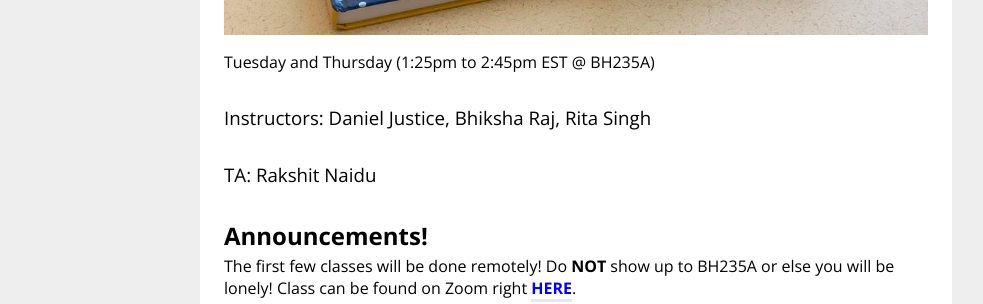
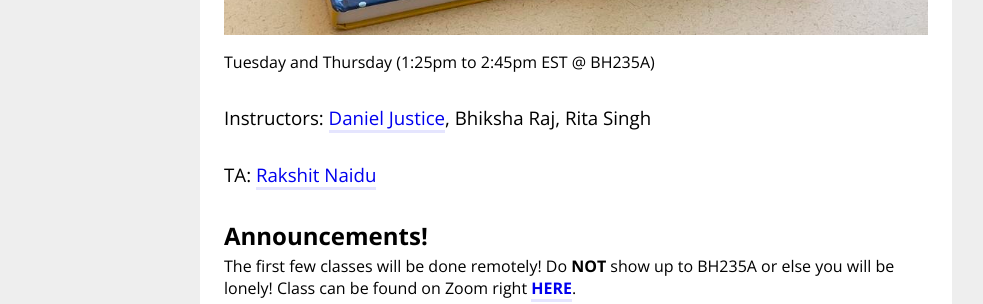
Before and after one commit to thequantumturtle/QuantumSpring2022, a Jekyll site: the page built from index.md, in a window 1280 px wide. Shown: the part 396-700 px from the top of the page, without its empty margins (64-1047 px from the left). Built offline with Jekyll 4.4.1, drawn with Linux system fonts in a browser that asks for light colours; part of the change alters nothing that is shown.

Commit message:
Add links to Rocket's webpage

```diff
--- a/index.md
+++ b/index.md
@@ -9,8 +9,8 @@ menuPosition: 1
 <img src="{{ site.baseurl }}/style/books_header.jpg" width="100%">
 
 Tuesday and Thursday (1:25pm to 2:45pm EST @ BH235A)
-### Instructors: Daniel Justice, Bhiksha Raj, Rita Singh
-### TA: Rakshit Naidu
+### Instructors: [Daniel Justice](https://thequantumturtle.github.io/), Bhiksha Raj, Rita Singh
+### TA: <a href="https://r0cketr1kky.github.io/" target="_blank">Rakshit Naidu</a>
 
 
 ## Announcements!
```
